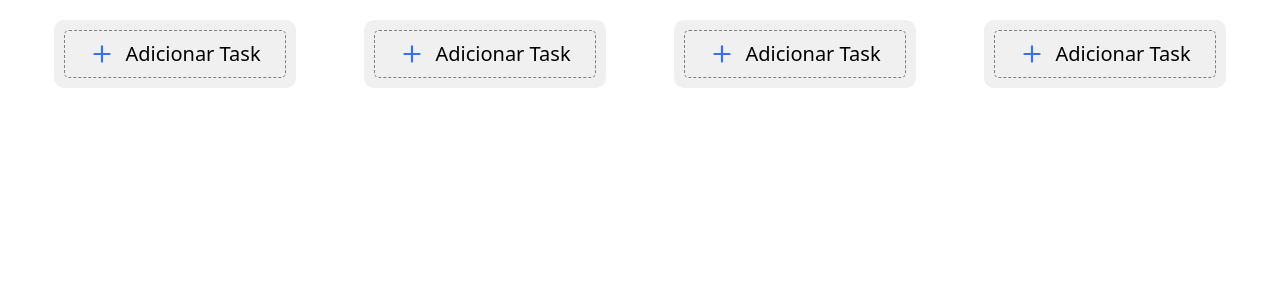
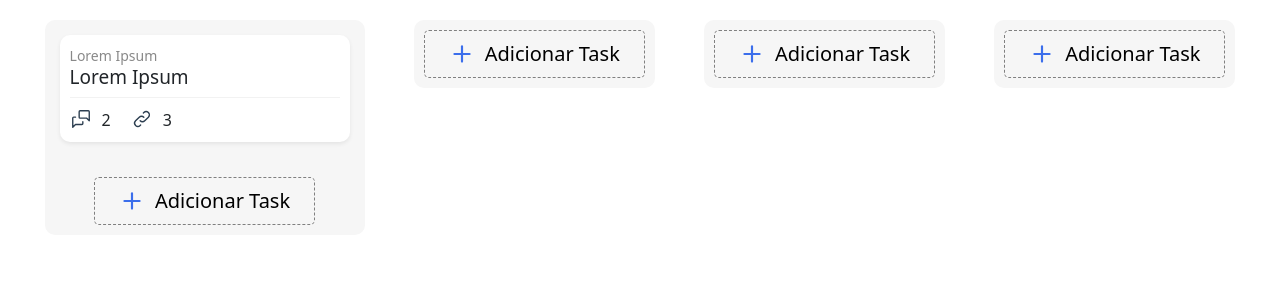
Before and after one commit to Calderani/angular-kanban, an Angular app: page / in a window 1280 px wide. Shown: the top 300 px of the page. Built offline with nearby package versions, Linux system fonts and the light colour scheme.

Commit message:
feat: test draggable

```diff
--- a/src/app/app.module.ts
+++ b/src/app/app.module.ts
@@ -7,6 +7,7 @@ import { HomeComponent } from './views/home/home.component';
 import { KanbanTrackComponent } from './shared/kanban-track/kanban-track.component';
 import { ModalComponent } from './shared/modal/modal.component';
 import { CardComponent } from './shared/card/card.component';
+import { KanbanTaskCardComponent } from './shared/kanban-task-card/kanban-task-card.component';
 
 @NgModule({
   declarations: [
@@ -14,7 +15,8 @@ import { CardComponent } from './shared/card/card.component';
     HomeComponent,
     KanbanTrackComponent,
     ModalComponent,
-    CardComponent
+    CardComponent,
+    KanbanTaskCardComponent
   ],
   imports: [
     BrowserModule,
--- /dev/null
+++ b/src/app/shared/kanban-task-card/kanban-task-card.component.html
@@ -0,0 +1,50 @@
+<div id="kanban-task-card">
+  <app-card draggable="true" (dragstart)="dragStart()">
+    <div header class="header">
+      <p>Lorem Ipsum</p>
+      <h5>Lorem Ipsum</h5>
+    </div>
+    <div footer class="footer">
+      <div>
+        <svg
+          xmlns="http://www.w3.org/2000/svg"
+          class="icon icon-tabler icon-tabler-messages"
+          width="22"
+          height="22"
+          viewBox="0 0 24 24"
+          stroke-width="1.5"
+          stroke="#2c3e50"
+          fill="none"
+          stroke-linecap="round"
+          stroke-linejoin="round"
+        >
+          <path stroke="none" d="M0 0h24v24H0z" fill="none" />
+          <path
+            d="M21 14l-3 -3h-7a1 1 0 0 1 -1 -1v-6a1 1 0 0 1 1 -1h9a1 1 0 0 1 1 1v10"
+          />
+          <path d="M14 15v2a1 1 0 0 1 -1 1h-7l-3 3v-10a1 1 0 0 1 1 -1h2" />
+        </svg>
+        <p>2</p>
+      </div>
+      <div>
+        <svg
+          xmlns="http://www.w3.org/2000/svg"
+          class="icon icon-tabler icon-tabler-link"
+          width="22"
+          height="22"
+          viewBox="0 0 24 24"
+          stroke-width="1.5"
+          stroke="#2c3e50"
+          fill="none"
+          stroke-linecap="round"
+          stroke-linejoin="round"
+        >
+          <path stroke="none" d="M0 0h24v24H0z" fill="none" />
+          <path d="M10 14a3.5 3.5 0 0 0 5 0l4 -4a3.5 3.5 0 0 0 -5 -5l-.5 .5" />
+          <path d="M14 10a3.5 3.5 0 0 0 -5 0l-4 4a3.5 3.5 0 0 0 5 5l.5 -.5" />
+        </svg>
+        <p>3</p>
+      </div>
+    </div>
+  </app-card>
+</div>
--- /dev/null
+++ b/src/app/shared/kanban-task-card/kanban-task-card.component.scss
@@ -0,0 +1,37 @@
+@import 'src/assets/scss/global.scss';
+#kanban-task-card {
+  min-width: 300px;
+  margin: 10px;
+  padding: 5px;
+
+  .header {
+    p {
+      color: #898989;
+      font-size: 14px;
+      font-weight: 400;
+      margin: 0px 0px 0px 0px;
+    }
+
+    h5 {
+      font-size: 19px;
+    }
+  }
+
+  .footer {
+    @extend .d-flex;
+    div {
+      @extend .d-flex;
+      @extend .flex-row;
+      margin-top: 10px;
+      padding-right: 20px;
+
+      svg {
+        margin-right: 10px;
+      }
+
+      p {
+        margin-bottom: 0;
+      }
+    }
+  }
+}
--- /dev/null
+++ b/src/app/shared/kanban-task-card/kanban-task-card.component.ts
@@ -0,0 +1,21 @@
+import { Component, EventEmitter, OnInit, Output } from '@angular/core';
+
+@Component({
+  selector: 'app-kanban-task-card',
+  templateUrl: './kanban-task-card.component.html',
+  styleUrls: ['./kanban-task-card.component.scss']
+})
+export class KanbanTaskCardComponent implements OnInit {
+
+  @Output() public sendDragStart = new EventEmitter()
+
+  constructor() { }
+
+  ngOnInit(): void {
+  }
+
+  dragStart() {
+    this.sendDragStart.emit()
+  }
+
+}
--- a/src/app/shared/kanban-track/kanban-track.component.html
+++ b/src/app/shared/kanban-track/kanban-track.component.html
@@ -1,5 +1,12 @@
 <div id="kanban-track">
-  <button id="btnAddTask" type="button" title="Adicionar Task" (click)="openTaskModal()">
+  <ng-content select="[track]"></ng-content>
+  <div>
+    <button
+      id="btnAddTask"
+      type="button"
+      title="Adicionar Task"
+      (click)="openTaskModal()"
+    >
       <svg
         xmlns="http://www.w3.org/2000/svg"
         class="icon icon-tabler icon-tabler-plus"
@@ -19,3 +26,4 @@
       Adicionar Task
     </button>
   </div>
+</div>
--- a/src/app/shared/kanban-track/kanban-track.component.scss
+++ b/src/app/shared/kanban-track/kanban-track.component.scss
@@ -2,10 +2,11 @@
 
 #kanban-track {
   @extend .d-flex;
+  @extend .flex-column;
   @extend .align-items-center;
-  background-color: #f0f0f0;
+  background-color: #f6f6f6;
   width: 100%;
-  height: 100%;
+  height: auto;
   border-radius: 10px;
 
   button {
--- a/src/app/views/home/home.component.html
+++ b/src/app/views/home/home.component.html
@@ -1,5 +1,9 @@
 <div id="home">
-  <app-kanban-track (sendOpenTaskModal)="openModal()"></app-kanban-track>
+  <app-kanban-track (sendOpenTaskModal)="openModal()">
+    <div track>
+      <app-kanban-task-card  (sendDragStart)="startCardDrag()"></app-kanban-task-card>
+    </div>
+  </app-kanban-track>
   <app-kanban-track (sendOpenTaskModal)="openModal()"></app-kanban-track>
   <app-kanban-track (sendOpenTaskModal)="openModal()"></app-kanban-track>
   <app-kanban-track (sendOpenTaskModal)="openModal()"></app-kanban-track>
--- a/src/app/views/home/home.component.ts
+++ b/src/app/views/home/home.component.ts
@@ -26,4 +26,8 @@ export class HomeComponent implements OnInit {
     const close: boolean = false
     this.taskModal = close
   }
+
+  startCardDrag() {
+    console.log()
+  }
 }
--- a/src/assets/scss/_custom.scss
+++ b/src/assets/scss/_custom.scss
@@ -15,18 +15,24 @@
 
 .card {
   @extend .border-0;
-  padding: 20px;
+  padding: 10px;
   border-radius: 10px;
 }
 
 .card-header,
-.card-body {
+.card-body,
+.card-footer {
   padding: 0;
   border: none;
   background: transparent;
 }
 
+.card-footer {
+  border-top: 1px solid rgba(0, 0, 0, 0.050);;
+}
+
 @media (min-width: 1200px) {
+
   .container,
   .container-sm,
   .container-md,
@@ -100,7 +106,7 @@
   @extend .d-flex;
   @extend .justify-content-between;
 
-  > button {
+  >button {
     @extend .btn;
   }
 }
@@ -143,7 +149,7 @@
     }
   }
 
-  input:checked + label:after {
+  input:checked+label:after {
     content: '';
     display: block;
     position: absolute;
@@ -157,7 +163,7 @@
     transform: rotate(45deg);
   }
 
-  input:checked + label:before {
+  input:checked+label:before {
     border-color: $primary-2;
     background-color: $primary-2;
   }
@@ -208,12 +214,12 @@
     }
   }
 
-  input:checked + label:after {
+  input:checked+label:after {
     background-color: $primary-2;
     left: calc(100% - 15px);
   }
 
-  input:checked + label:before {
+  input:checked+label:before {
     border-color: #{$primary-2}66;
     background-color: #{$primary-2}66;
   }
```
Also changed, not shown: 1 other file (tests, documents, lock files or other folders). Lines whose indentation alone changed are shown as unchanged.
